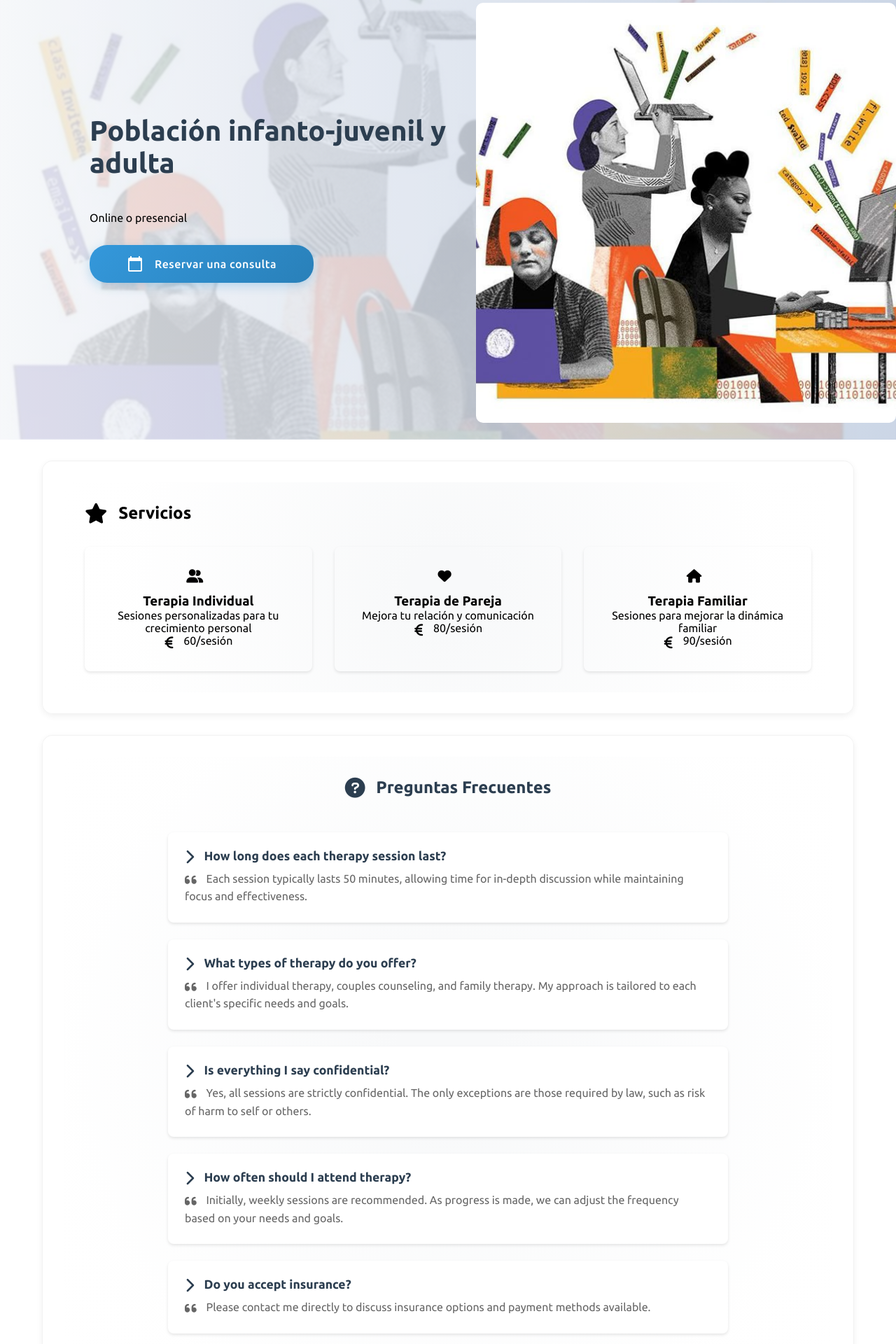
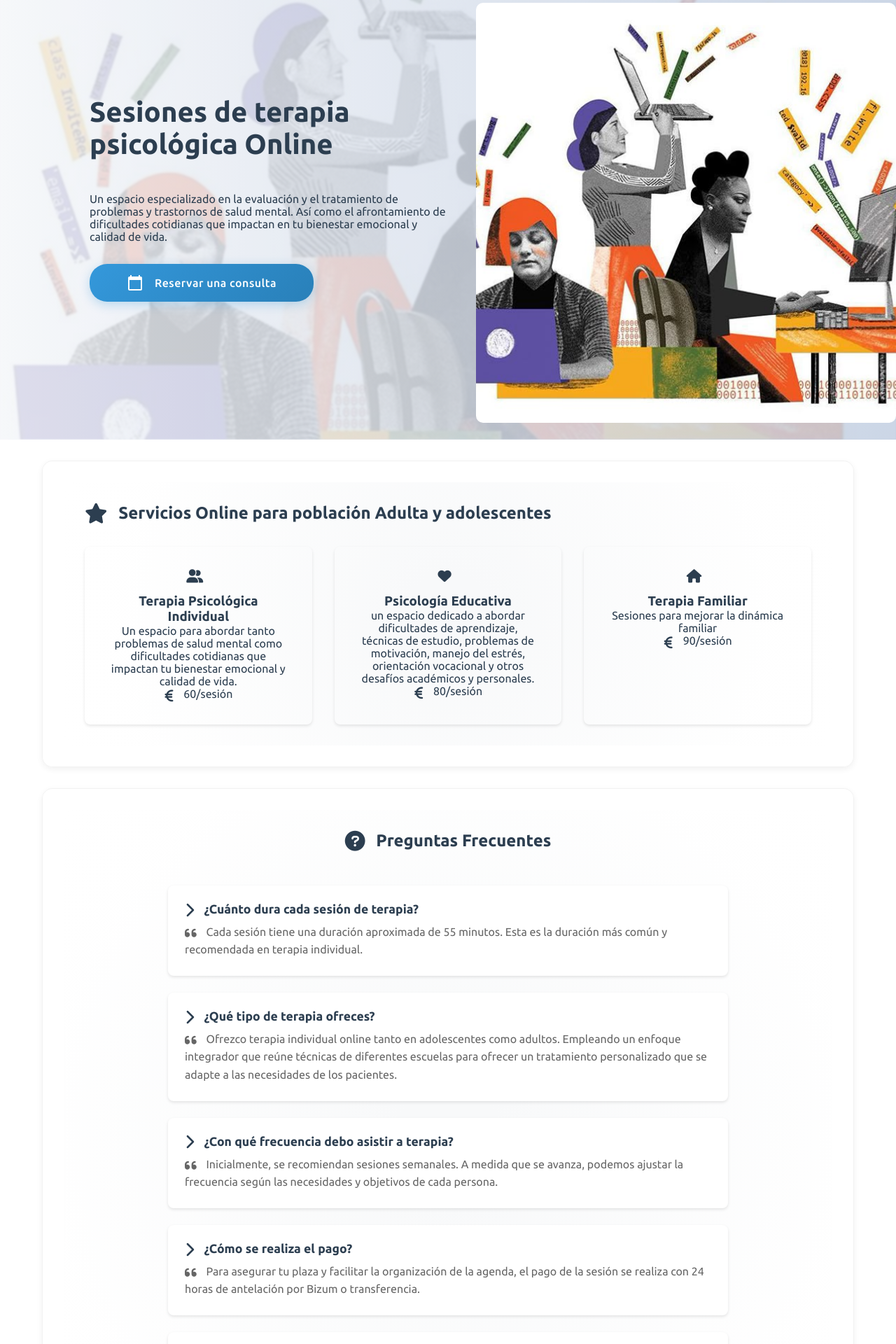
Before and after one commit to Mik3Tab/proyecto-sandra, an Angular app: page / in a window 1280 px wide. Shown: the part 120-2040 px from the top of the page at 70% size. Built offline with nearby package versions, Linux system fonts and the light colour scheme.

Commit message:
Adds proposed changes

```diff
--- a/angular.json
+++ b/angular.json
@@ -21,8 +21,8 @@
             ],
             "tsConfig": "tsconfig.app.json",
             "assets": [
+              "src/assets/favicon.svg",
               "src/assets",
-              "src/favicon.ico",
               {
                 "glob": "**/*",
                 "input": "public"
@@ -87,6 +87,8 @@
             ],
             "tsConfig": "tsconfig.spec.json",
             "assets": [
+              "src/favicon.svg",
+              "src/assets",
               {
                 "glob": "**/*",
                 "input": "public"
--- a/src/app/app.component.ts
+++ b/src/app/app.component.ts
@@ -1,5 +1,4 @@
 import { Component } from '@angular/core';
-import { RouterOutlet } from '@angular/router';
 import { MainComponent } from './components/main/main.component';
 import { FooterComponent } from './components/footer/footer.component';
 import { PricingComponent } from './components/pricing/pricing.component';
@@ -21,6 +20,4 @@ import { QuestionsComponent } from './components/questions/questions.component';
   templateUrl: './app.component.html',
   styleUrl: './app.component.css'
 })
-export class AppComponent {
-  title = 'Sandra Dual Alaminos - Psicóloga';
-}
+export class AppComponent { }
--- a/src/app/components/footer/footer.component.html
+++ b/src/app/components/footer/footer.component.html
@@ -2,7 +2,7 @@
   <div class="footer-content">
     <div class="footer-section">
       <h4>Horario de Consulta</h4>
-      <p><mat-icon>schedule</mat-icon> Viernes a Lunes: 9:00 AM - 6:00 PM</p>
+      <p><mat-icon>schedule</mat-icon> Viernes a Lunes: 5:30 PM - 9:30 PM</p>
       <p><mat-icon>location_on</mat-icon> Valencia, España</p>
     </div>
     <div class="footer-section">
@@ -14,8 +14,8 @@
       <div class="profile-content">
         <h4>Sígueme</h4>
         <div class="social-links">
-          <a href="#" aria-label="LinkedIn"><i class="fab fa-linkedin"></i></a>
-          <a href="#" aria-label="Instagram"><i class="fab fa-instagram"></i></a>
+          <a href="#" aria-label="LinkedIn" (click)="openLinkedin()"><i class="fab fa-linkedin"></i></a>
+          <a href="#" aria-label="Instagram" (click)="openInstagram()"><i class="fab fa-instagram"></i></a>
         </div>
       </div>
       <div class="profile-image">
--- a/src/app/components/footer/footer.component.ts
+++ b/src/app/components/footer/footer.component.ts
@@ -8,5 +8,13 @@ import { MatIconModule } from '@angular/material/icon';
   styleUrls: ['./footer.component.css']
 })
 export class FooterComponent {
-  email = ' sandra.dual@example.com';
+  email = ' sandradualalaminos@gmail.com ';
+
+  openLinkedin(): void {
+    window.open('https://www.linkedin.com/in/sandra-dual-alaminos-909a541b9/');
+  }
+
+  openInstagram(): void {
+    window.open('https://www.instagram.com/psicologia_sandradual/')
+  }
 }
--- a/src/app/components/main/main.component.html
+++ b/src/app/components/main/main.component.html
@@ -1,8 +1,8 @@
 <app-navigation-bar></app-navigation-bar>
 <section class="hero">
   <div class="hero-content">
-    <h1>Población infanto-juvenil y adulta</h1>
-    <p>Online o presencial</p>
+    <h1>Sesiones de terapia psicológica Online</h1>
+    <p>Un espacio especializado en la evaluación y el tratamiento de problemas y trastornos de salud mental. Así como el afrontamiento de dificultades cotidianas que impactan en tu bienestar emocional y calidad de vida.</p>
     <button mat-raised-button color="primary" (click)="openDoctoralia()" class="cta-button">
       <mat-icon>calendar_today</mat-icon>Reservar una consulta
     </button>
--- a/src/app/components/navigation-bar/navigation-bar.component.ts
+++ b/src/app/components/navigation-bar/navigation-bar.component.ts
@@ -1,9 +1,11 @@
 import { Component } from '@angular/core';
 import { MatIconModule } from '@angular/material/icon';
+import { MatButtonModule } from '@angular/material/button';
 
 @Component({
   selector: 'app-navigation-bar',
-  imports: [MatIconModule],
+  standalone: true,
+  imports: [MatIconModule, MatButtonModule],
   templateUrl: './navigation-bar.component.html',
   styleUrls: ['./navigation-bar.component.css']
 })
--- a/src/app/components/pricing/pricing.component.html
+++ b/src/app/components/pricing/pricing.component.html
@@ -1,16 +1,16 @@
 <section class="services" id="services">
-  <h2><i class="fas fa-star"></i> Servicios</h2>
+  <h2><i class="fas fa-star"></i> Servicios Online para población Adulta y adolescentes</h2>
   <div class="service-grid">
     <div class="service-card">
       <i class="fas fa-user-friends fa-2x"></i>
-      <h3>Terapia Individual</h3>
-      <p>Sesiones personalizadas para tu crecimiento personal</p>
+      <h3>Terapia Psicológica Individual</h3>
+      <p> Un espacio para abordar tanto problemas de salud mental como dificultades cotidianas que impactan tu bienestar emocional y calidad de vida.</p>
       <span class="price"><i class="fas fa-euro-sign"></i> 60/sesión</span>
     </div>
     <div class="service-card">
       <i class="fas fa-heart fa-2x"></i>
-      <h3>Terapia de Pareja</h3>
-      <p>Mejora tu relación y comunicación</p>
+      <h3>Psicología Educativa</h3>
+      <p> un espacio dedicado a abordar dificultades de aprendizaje, técnicas de estudio, problemas de motivación, manejo del estrés, orientación vocacional y otros desafíos académicos y personales.</p>
       <span class="price"><i class="fas fa-euro-sign"></i> 80/sesión</span>
     </div>
     <div class="service-card">
--- a/src/app/components/questions/questions.component.ts
+++ b/src/app/components/questions/questions.component.ts
@@ -11,24 +11,24 @@ import { Component } from '@angular/core';
 export class QuestionsComponent {
   faqs = [
     {
-      question: "How long does each therapy session last?",
-      answer: "Each session typically lasts 50 minutes, allowing time for in-depth discussion while maintaining focus and effectiveness."
+      question: "¿Cuánto dura cada sesión de terapia?",
+      answer: "Cada sesión tiene una duración aproximada de 55 minutos. Esta es la duración más común y recomendada en terapia individual."
     },
     {
-      question: "What types of therapy do you offer?",
-      answer: "I offer individual therapy, couples counseling, and family therapy. My approach is tailored to each client's specific needs and goals."
+      question: "¿Qué tipo de terapia ofreces?",
+      answer: "Ofrezco terapia individual online tanto en adolescentes como adultos. Empleando un enfoque integrador que reúne técnicas de diferentes escuelas para ofrecer un tratamiento personalizado que se adapte a las necesidades de los pacientes."
     },
     {
-      question: "Is everything I say confidential?",
-      answer: "Yes, all sessions are strictly confidential. The only exceptions are those required by law, such as risk of harm to self or others."
+      question: "¿Con qué frecuencia debo asistir a terapia?",
+      answer: " Inicialmente, se recomiendan sesiones semanales. A medida que se avanza, podemos ajustar la frecuencia según las necesidades y objetivos de cada persona."
     },
     {
-      question: "How often should I attend therapy?",
-      answer: "Initially, weekly sessions are recommended. As progress is made, we can adjust the frequency based on your needs and goals."
+      question: "¿Cómo se realiza el pago?",
+      answer: "Para asegurar tu plaza y facilitar la organización de la agenda, el pago de la sesión se realiza con 24 horas de antelación por Bizum o transferencia."
     },
     {
-      question: "Do you accept insurance?",
-      answer: "Please contact me directly to discuss insurance options and payment methods available."
+      question: "¿Qué debo tener en cuenta para realizar una sesión de terapia online?",
+      answer: "Para tu sesión de terapia online, asegúrate de tener buena conexión a internet, un espacio privado y tranquilo, y el dispositivo cargado y listo. Se enviará un enlace de la sesión online al correo electrónico previamente."
     }
   ];
 }
--- a/src/index.html
+++ b/src/index.html
@@ -5,7 +5,7 @@
   <title>Sandra Dual Alaminos - Psicóloga</title>
   <base href="/">
   <meta name="viewport" content="width=device-width, initial-scale=1">
-  <link rel="icon" type="image/x-icon" href="assets/favicon.ico">
+  <link rel="icon" type="image/svg" href="favicon.svg">
   <link rel="preconnect" href="https://fonts.googleapis.com">
   <link rel="preconnect" href="https://fonts.gstatic.com" crossorigin>
   <link href="https://fonts.googleapis.com/css2?family=Ubuntu:wght@300;400;500;700&display=swap" rel="stylesheet">
--- a/src/styles.css
+++ b/src/styles.css
@@ -26,3 +26,34 @@ html {
 }
 html, body { height: 100%; }
 body { margin: 0; font-family: Roboto, "Helvetica Neue", sans-serif; }
+
+:root {
+  --primary-color: #3498db;
+  --text-color: #2c3e50;
+  --background-color: #ffffff;
+  --nav-background: rgba(255, 255, 255, 0.95);
+  --shadow-color: rgba(0, 0, 0, 0.1);
+  --card-background: #f5f5f5;
+}
+
+.dark-theme {
+  --primary-color: #64b5f6;
+  --text-color: #e0e0e0;
+  --background-color: #121212;
+  --nav-background: rgba(18, 18, 18, 0.95);
+  --shadow-color: rgba(0, 0, 0, 0.3);
+  --card-background: #1e1e1e;
+}
+
+body {
+  background-color: var(--background-color);
+  color: var(--text-color);
+  transition: background-color 0.3s ease, color 0.3s ease;
+}
+
+/* Add these classes to your components */
+.card {
+  background-color: var(--card-background);
+}
+
+/* Add more theme variables as needed */
```
Also changed, not shown: src/app/components/navigation-bar/navigation-bar.component.css (line endings or trailing spaces), src/assets/favicon.svg (added), 1 other file (tests, documents, lock files or other folders).
